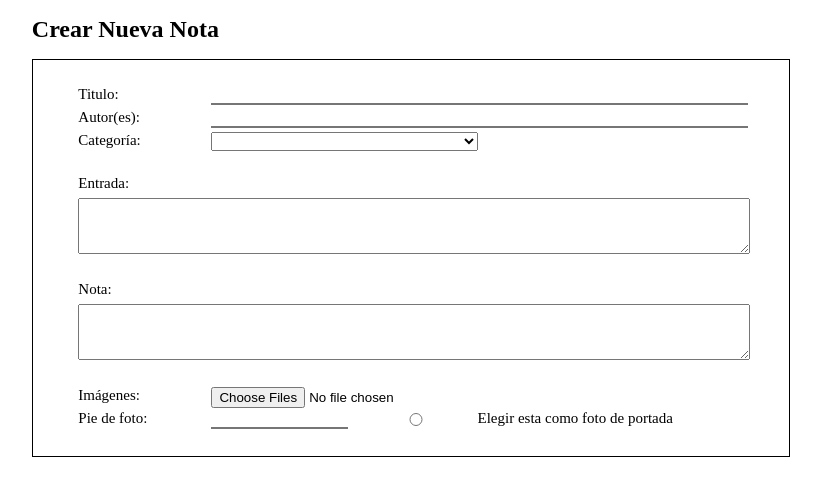
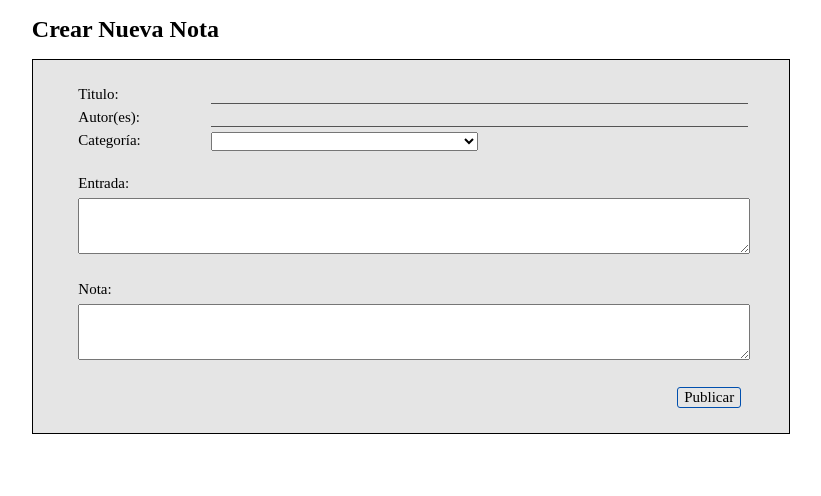
Before and after one commit to catziri1/ZonaDocsFront, an Angular app: page / in a window 1280 px wide. Shown: the top 496 px of the page, without its empty margins (229-1050 px from the left). Built offline with nearby package versions, Linux system fonts and the light colour scheme.

Commit message:
Form third commit

```diff
--- a/src/app/notas/form/form.component.css
+++ b/src/app/notas/form/form.component.css
@@ -16,6 +16,7 @@
     padding-bottom: 3%;
     font-family: Lora;
     font-size: 15px;
+    background: #E5E5E5;
 }
 .row{
     width: 100%;
@@ -45,6 +46,9 @@ input{
     border-top-style: hidden;
     border-right-style: hidden;
     border-left-style: hidden;
+    background: #E5E5E5;
+    border-bottom-color:#000000;
+    border-bottom-width: .5px;
 }
 select{
     width: 50%;
@@ -54,3 +58,16 @@ textarea{
     width: 100%;
     height: 50px;
 }
+
+button{
+    font-family: Lora;
+    font-size: 15px;
+    border-radius: 3px;
+    border: 1px solid #004FAE;
+    background: #E5E5E5;
+    margin-left: 90%;
+}
+
+.fotos{
+    display:none;
+}
--- a/src/app/notas/form/form.component.html
+++ b/src/app/notas/form/form.component.html
@@ -6,7 +6,7 @@
                 <a>Titulo:</a>
             </div>
             <div class="col-2">
-                <input>
+                <input name="titulo">
             </div>
         </div>
         <div class="row">
@@ -14,7 +14,7 @@
                 <a>Autor(es):</a>
             </div>
             <div class="col-2">
-                <input>
+                <input name="autor">
             </div>
         </div>
         <div class="row">
@@ -34,7 +34,7 @@
             </div>
         </div>
         <div class="row2">
-            <textarea></textarea>
+            <textarea name="entrada"></textarea>
         </div>
         <br>
         <div class="row">
@@ -43,9 +43,10 @@
             </div>
         </div>
         <div class="row2">
-                <textarea></textarea>
+                <textarea name="nota"></textarea>
         </div>
         <br>
+        <div class="fotos">
             <div class="row">
                 <div class="col">
                     <a>Imágenes:</a>
@@ -55,19 +56,24 @@
                     accept="image/*" multiple>
                 </div>
             </div>
+            <br>
             <div class="row">
                 <div class="col">
                     <a>Pie de foto:</a>
                 </div>
                 <div class="col">
-                <input>
+                    <input name="pie de foto">
                 </div>
                 <div class="col">
-                    <input type="radio">
+                        <input type="radio" name="portada">
                     </div>
                 <div class="col">
                     <a>Elegir&nbsp;esta&nbsp;como&nbsp;foto&nbsp;de&nbsp;portada</a>
                 </div>
             </div>
         </div>
+        <div class="row">
+            <button name="publicar">Publicar</button>
         </div>
+    </div>
+</div>
```
Lines whose indentation alone changed are shown as unchanged.
